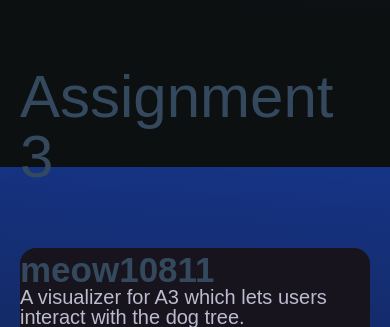
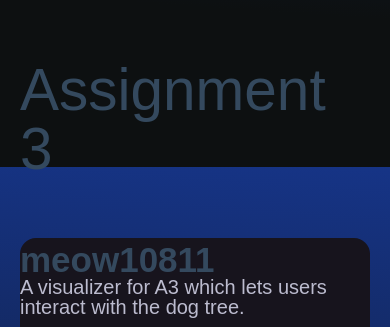
Before and after one commit to TheBigSasha/bestofcomp, a website built with Parcel: page index.html in a window 390 px wide. Shown: the part 1521-1848 px from the top of the page. Built offline with nearby package versions, Linux system fonts and the light colour scheme; a web font is replaced by a local one.

Commit message:
Change h1 scaling for iphone to be dynamic

```diff
--- a/css/styles.css
+++ b/css/styles.css
@@ -334,7 +334,7 @@ printonly {
   }
 
   main h1{
-    font-size: max(1.3em, 45pt);
+    font-size: max(15vw, 20pt);
   }
 
   main{
```
